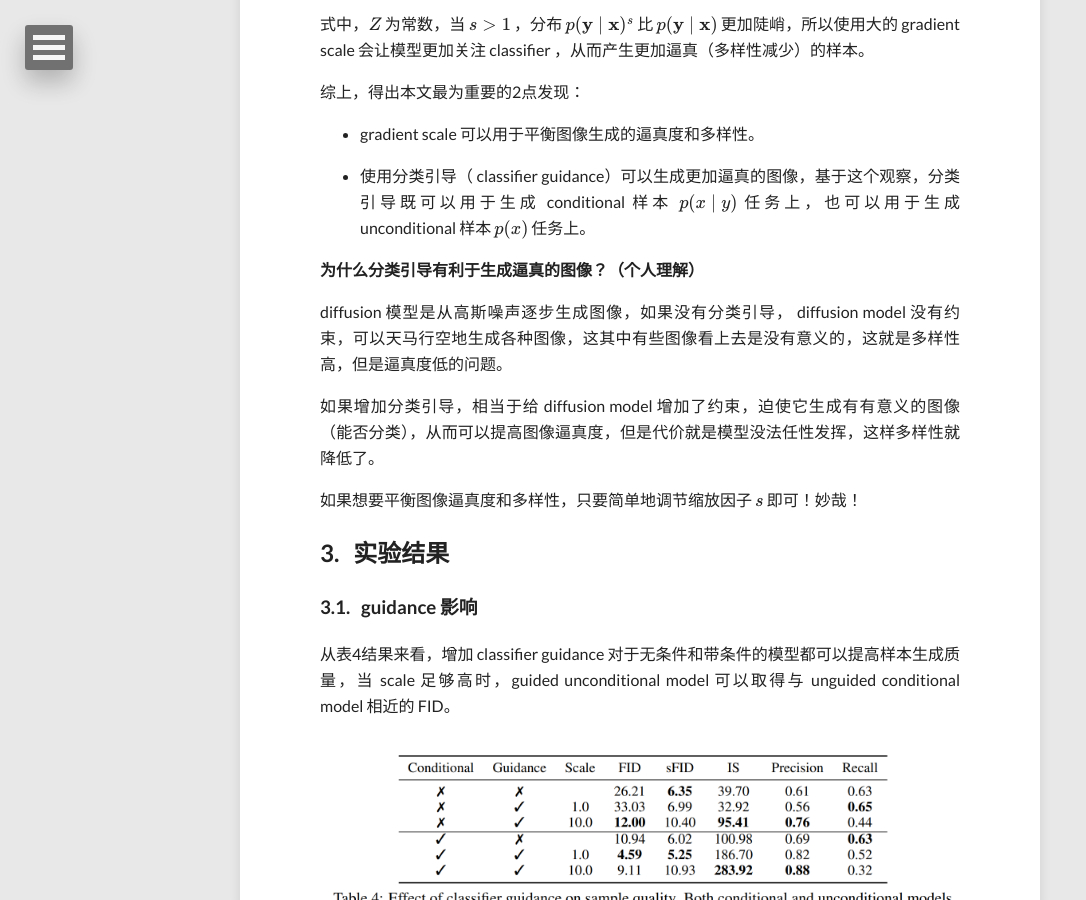
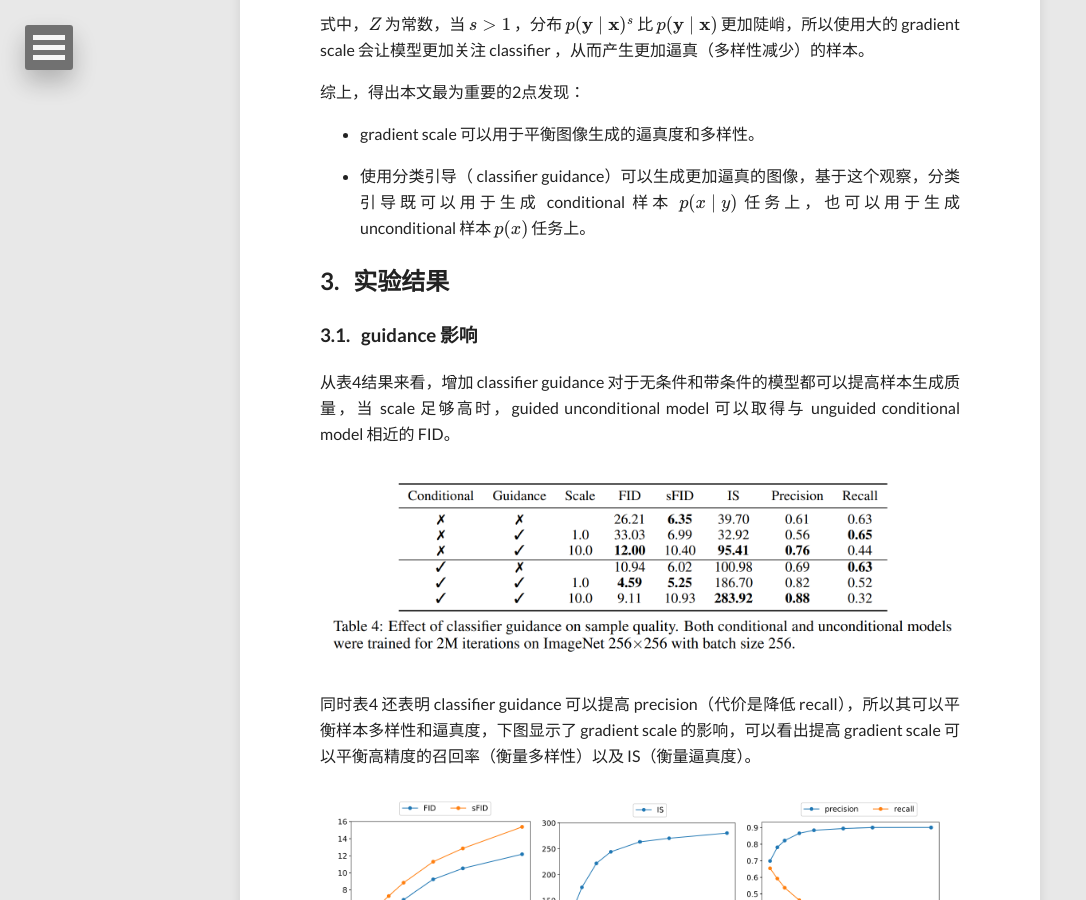
Before and after one commit to JuewenPeng/sunlin-ai.github.io, a Jekyll site: the page built from _posts/2022-05-30-guided-diffusion.md, in a window 1280 px wide and 900 px high, scrolled down 5963 px. Shown: the whole window, without its empty margins (0-1086 px from the left). Built offline with Jekyll 4.4.1, drawn with Linux system fonts in a browser that asks for light colours; nearby versions of some CDN libraries; formulas are drawn with MathJax 3; comment, search, counter and statistics services are not loaded; some of the changed text lies outside the part shown.

Commit message:
Update 2022-05-30-guided-diffusion.md

````diff
--- a/_posts/2022-05-30-guided-diffusion.md
+++ b/_posts/2022-05-30-guided-diffusion.md
@@ -207,18 +207,6 @@ $$s\cdot \nabla_\mathbf{x} \log p(\mathbf{y} \mid \mathbf{x})=\nabla_\mathbf{x}
 - gradient scale 可以用于平衡图像生成的逼真度和多样性。
 
 - 使用分类引导（ classifier guidance）可以生成更加逼真的图像，基于这个观察，分类引导既可以用于生成 conditional 样本 $$p(x\mid y)$$ 任务上，也可以用于生成 unconditional 样本 $$p(x)$$ 任务上。
-
-
-
-**为什么分类引导有利于生成逼真的图像？（个人理解）**
-
- diffusion 模型是从高斯噪声逐步生成图像，如果没有分类引导， diffusion model 没有约束，可以天马行空地生成各种图像，这其中有些图像看上去是没有意义的，这就是多样性高，但是逼真度低的问题。
-
-如果增加分类引导，相当于给 diffusion model 增加了约束，迫使它生成有有意义的图像（能否分类），从而可以提高图像逼真度，但是代价就是模型没法任性发挥，这样多样性就降低了。
-
-如果想要平衡图像逼真度和多样性，只要简单地调节缩放因子 $$s$$ 即可！妙哉！
-
-
 
 ## <a name=""></a> 实验结果
 
@@ -777,12 +765,6 @@ $$\begin{aligned}
 &=\mathbf{\mu_{t}}-\alpha \nabla_{J_{\phi}}(\mathbf{x_{t}},\mathbf{y})
 \end{aligned}, $$
 
-待研究的问题：
-
-(1) 是否 $$s\Sigma$$ 中的 $$\Sigma$$  带来了不稳定性；
-
-(2) 使用 Adam 梯度更新。
-
 $$\mathbf{\mu_{t-1}}$$ 的更新代码如下：
 
 ```python
@@ -890,6 +872,5 @@ def p_sample(
 
 ## <a name=""></a> 参考
 
-论文链接：https://arxiv.org/pdf/2105.05233.pdf
-
-代码链接： https://github.com/openai/guided-diffusion.
+[^1]: Prafulla Dhariwal, Alex Nichol, ["Diffusion Models Beat GANs on Image Synthesis"](https://arxiv.org/pdf/2105.05233.pdf), Computer Vision and Pattern Recognition, 2021. [code](https://github.com/openai/guided-diffusion)
+[^2]: sunlin, [[论文理解\] DENOISING DIFFUSION IMPLICIT MODELS ](https://sunlin-ai.github.io/2022/05/29/DDIM.html)
````
Also changed, not shown: other parts of _posts/2022-05-30-guided-diffusion.md (+2 -2 lines).
